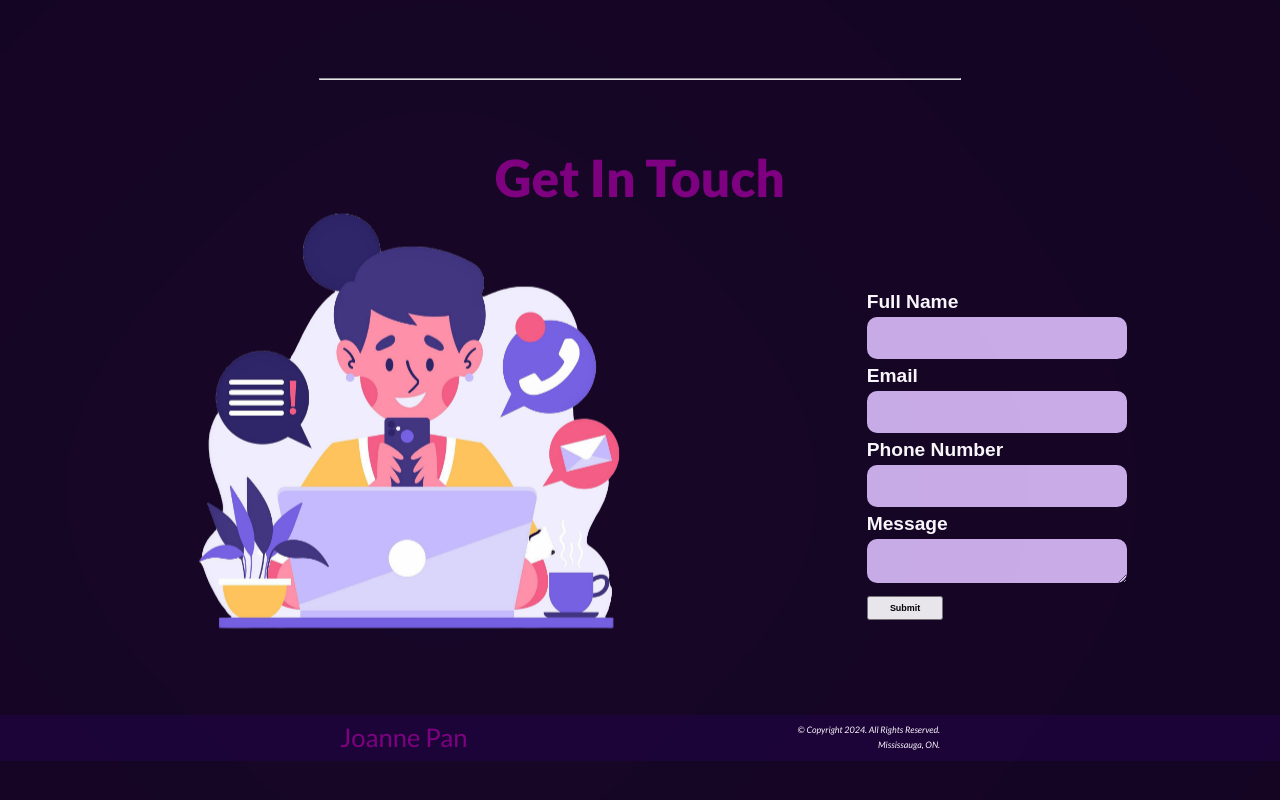
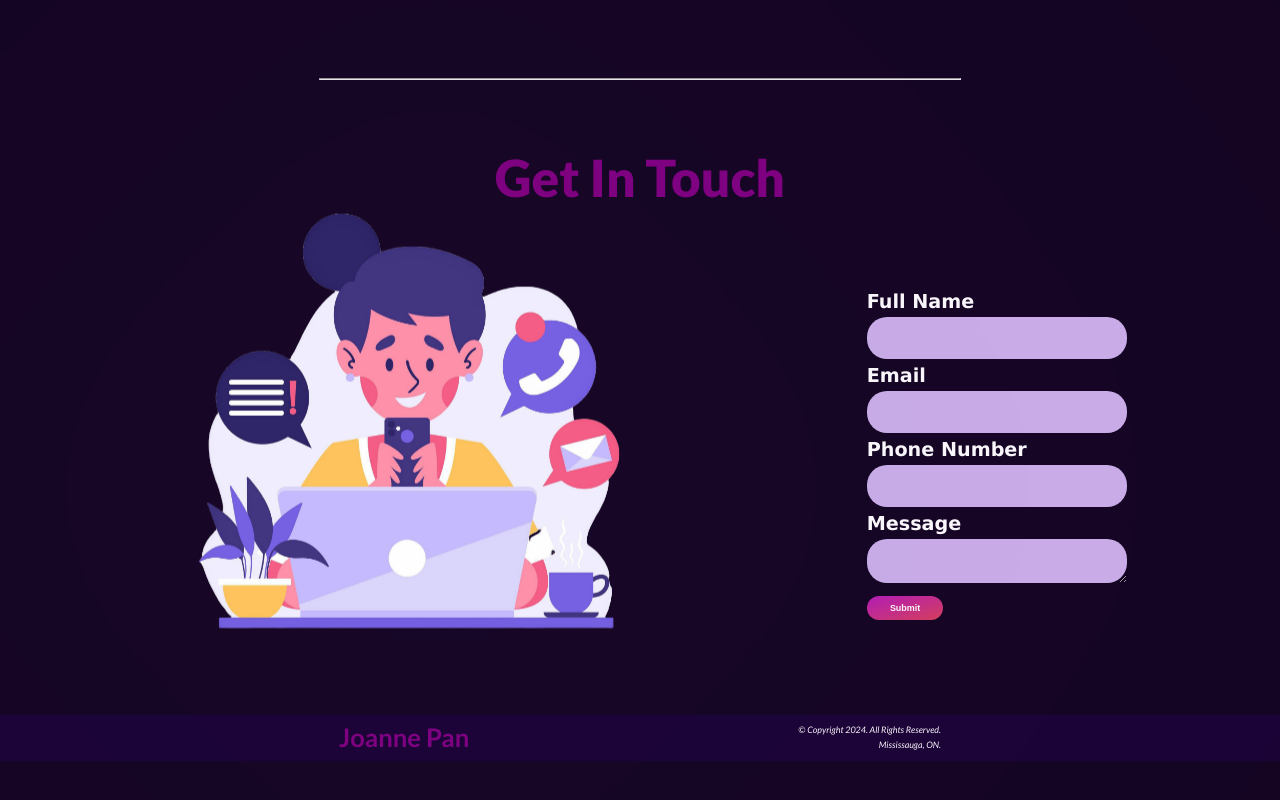
Before and after one commit to khietvan123/profile, a website: page index.html in a window 1280 px wide. Shown: the part 2534-3334 px from the top of the page. Drawn offline with Linux system fonts and the light colour scheme.

Commit message:
edited the form

```diff
--- a/index.html
+++ b/index.html
@@ -123,25 +123,25 @@
         <h1 class="content-title">Get In Touch</h1>
         <div id="contact-content">
             <img id="img-contact" src="./img/contact-img.png" alt="contact-img">
-            <div id="contact-container">
+            <form id="contact-container" method="post">
                 <div class="contact-information">
                     <label class="form-label" for="fullname">Full Name</label>
-                    <input type="text" id="fullname" class="form-input">
+                    <input type="text" id="fullname" class="form-input" required>
                 </div>
                 <div class="contact-information">
                     <label class="form-label" for="email">Email</label>
-                    <input type="email" id="email" class="form-input">
+                    <input type="email" id="email" class="form-input" required>
                 </div>
                 <div class="contact-information">
                     <label class="form-label" for="phone">Phone Number</label>
-                    <input type="text" id="phone" class="form-input">
+                    <input type="text" id="phone" class="form-input" required>
                 </div>
                 <div class="contact-information">
                     <label class="form-label" for="message">Message</label>
                     <textarea name="message" id="message" class="form-input"></textarea>
                 </div>
                 <button type="submit" id="submit-form">Submit</button>
-            </div>
+            </form>
         </div>
         <footer>
             <h1 id="footer-title">Joanne Pan</h1>
--- a/stylesheet/main.css
+++ b/stylesheet/main.css
@@ -242,7 +242,7 @@ body{
 
 .form-label
 {
-    font-family: fantasy;
+    font-family: 'Lucida Sans', 'Lucida Sans Regular', 'Lucida Grande', 'Lucida Sans Unicode', Geneva, Verdana, sans-serif;
     font-weight: 900;
     color: white;
     font-size: 1.5vw;
@@ -252,22 +252,33 @@ body{
 .form-input{
     width: 20vw;
     height: 5vh;
-    border-radius: 10px;
     font-size: 1vw;
     color: rgb(8, 5, 5);
     font-family: cursive;
     background-color: rgb(205, 177, 234);
     border: none;
+    border-radius: 20px;
 }
 
 #submit-form{
     margin: 1vw 0 1vw 0;
     width: 6vw;
     height: 3vh;
-    color: black;
+    color: rgb(255, 255, 255);
     font-weight: 900;
     font-size: 0.7vw;
+    border: none;
+    border-radius: 20px;
+    background-image: linear-gradient(to bottom right,rgb(183, 29, 183),rgb(216, 66, 91));
 }
+
+#submit-form:hover{
+
+    background-image: linear-gradient(to bottom right,rgb(103, 250, 172),rgb(72, 135, 101));
+    animation: bounce 0.5s ease;
+}
+
+
 
 #message{
     resize: vertical;
@@ -284,6 +295,7 @@ body{
     display: flex;
     flex-direction: column;
 }
+
 #img-contact{
     width: 40vw;
     filter: drop-shadow(30px 30px 1000px rgb(86, 14, 149));
@@ -300,6 +312,7 @@ footer{
 
 #footer-title{
     font-size: 2vw;
+    font-weight: bold;
     align-items: center;
     color: purple;
 }
@@ -333,8 +346,6 @@ footer{
     filter: drop-shadow(5px 5px 10px rgb(88, 9, 114));
 }
 
-
-
 .card-img{
     padding: 10px;
     object-fit: contain; /*Make sure the pic fit with the container*/
@@ -365,12 +376,23 @@ footer{
     font-size: calc(1em + 0.5vw); /* Responsive font size */
 }
 
-
 /*ANIMATION*/
 
 html {
     scroll-behavior: smooth;
-  }
+}
+
+@keyframes bounce {
+    0%{
+        transform: translateY(0px);
+    }
+    50%{
+        transform: translateY(-10px);
+    }
+    100%{
+        transform: translateY(0);
+    }
+}
 
 @keyframes fade-up {
     from{
```
